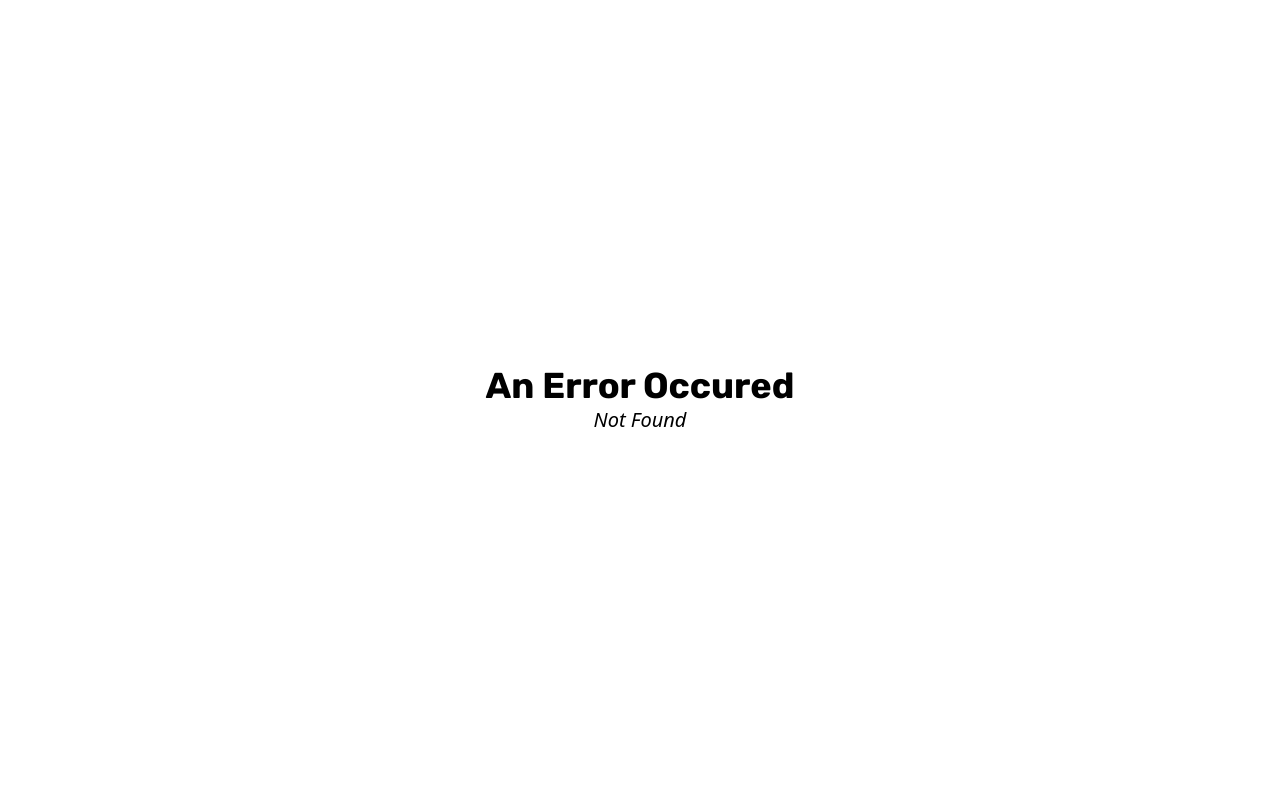
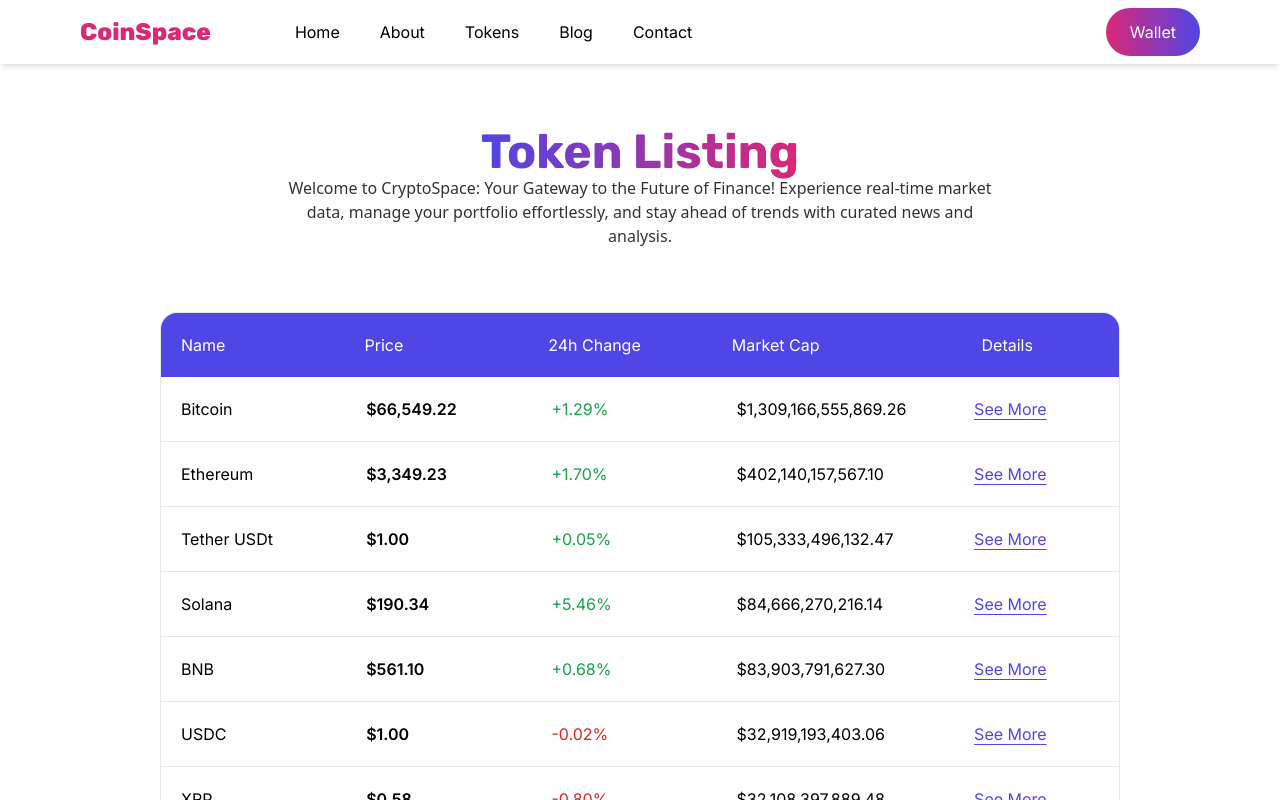
Before and after one commit to srky420/crypto-aggregator-react, a React app: page /token-listings in a window 1280 px wide. Before the commit this address had no page. Shown: the top 800 px of the page. Built offline with nearby package versions, Linux system fonts and the light colour scheme; the HTML template or start-up script is replaced by a standard one.

Commit message:
Add tokens listing page

```diff
--- a/src/App.css
+++ b/src/App.css
@@ -0,0 +1,19 @@
+html {
+    font-size: 16px;
+}
+
+.active {
+    color: black;
+}
+
+@media screen and (max-width: 1024px) {
+    html {
+        font-size: 14px;
+    }
+}
+
+@media screen and (max-width: 480px) {
+    html {
+        font-size: 12px;
+    }
+}
--- a/src/components/globals/Navbar.tsx
+++ b/src/components/globals/Navbar.tsx
@@ -1,6 +1,7 @@
 import { useState } from "react";
 import { Button } from "./Button";
 import { Sidebar } from "./Sidebar";
+import { NavLink } from "react-router-dom";
 
 
 export const Navbar = () => {
@@ -21,11 +22,11 @@ export const Navbar = () => {
                         </a>
                     </div>
                     <ul className="hidden sm:flex font-inter items-center">
-                        <li><a href="" className="block p-5 hover:bg-indigo-500 hover:text-white transition-colors">Home</a></li>
-                        <li><a href="" className="block p-5 hover:bg-indigo-500 hover:text-white transition-colors">About</a></li>
-                        <li><a href="" className="block p-5 hover:bg-indigo-500 hover:text-white transition-colors">Pricing</a></li>
-                        <li><a href="" className="block p-5 hover:bg-indigo-500 hover:text-white transition-colors">Blog</a></li>
-                        <li><a href="" className="block p-5 hover:bg-indigo-500 hover:text-white transition-colors">Contact</a></li>
+                        <li><NavLink to="/" className="block p-5 hover:bg-indigo-500 hover:text-white transition-colors">Home</NavLink></li>
+                        <li><NavLink to="/" className="block p-5 hover:bg-indigo-500 hover:text-white transition-colors">About</NavLink></li>
+                        <li><NavLink to="/token-listings" className="block p-5 hover:bg-indigo-500 hover:text-white transition-colors">Tokens</NavLink></li>
+                        <li><NavLink to="/" className="block p-5 hover:bg-indigo-500 hover:text-white transition-colors">Blog</NavLink></li>
+                        <li><NavLink to="/" className="block p-5 hover:bg-indigo-500 hover:text-white transition-colors">Contact</NavLink></li>
                     </ul>
                     <div className="ms-auto">
                         <Button variant="primary" text="Wallet" />
--- a/src/components/landingPage/Tokens.tsx
+++ b/src/components/globals/Tokens.tsx
@@ -1,15 +1,14 @@
 import { useEffect, useState } from "react";
 import { cryptoListings } from "../../data/cryptoListings";
-import { Button } from "../globals/Button";
+import { Button } from "./Button";
 
 
-export const Tokens = () => {
+export const Tokens = (props: { pageSize: number }) => {
 
     // State for API Data
     const [data, setData] = useState(cryptoListings.data);
     const [currentPage, setCurrentPage] = useState(1);
-    const pageSize = 10;
-    const totalPages = Math.ceil(cryptoListings.data.length / pageSize);
+    const totalPages = Math.ceil(cryptoListings.data.length / props.pageSize);
 
     // USD Currency format
     const USDollar = new Intl.NumberFormat('en-US', {
@@ -20,7 +19,7 @@ export const Tokens = () => {
     // Effect
     useEffect(() => {
 
-        const paginatedData = cryptoListings.data.slice((currentPage - 1) * pageSize, ((currentPage - 1) * pageSize) + pageSize);
+        const paginatedData = cryptoListings.data.slice((currentPage - 1) * props.pageSize, ((currentPage - 1) * props.pageSize) + props.pageSize);
         setData(paginatedData);
 
     }, [currentPage])
@@ -36,14 +35,7 @@ export const Tokens = () => {
     }
 
     return (
-        <section className="container mx-auto px-5 md:px-20 lg:px-40 my-10 lg:my-20">
-
-            {/* Header */}
-            <h1 className="text-4xl sm:text-5xl font-rubik font-bold text-center mb-10">
-                <span className="text-transparent bg-gradient-to-r from-indigo-600 to-pink-600 bg-clip-text">Tokens</span> Listing
-            </h1>
-
-            {/* Tokens */}
+        <div>
             <div className="font-inter border rounded-2xl">
                 <div className="grid grid-cols-4 sm:grid-cols-5 bg-indigo-600 p-5 rounded-tr-2xl rounded-tl-2xl text-white">
                     <h6 className="">Name</h6>
@@ -73,6 +65,6 @@ export const Tokens = () => {
                 </div>
                 <p className="text-center opacity-80">Showing page {currentPage} of {totalPages}</p>
             </div>
-        </section>
+        </div>
     )
 }
--- a/src/components/landingPage/LandingPage.tsx
+++ b/src/components/landingPage/LandingPage.tsx
@@ -1,20 +1,26 @@
 import { Hero } from "./Hero";
 import { Chart } from "./Chart";
 import { Achievements } from "./Achievements";
-import { Tokens } from "./Tokens";
 import { Features } from "./Features";
 import { Brands } from "./Brands";
 import { MobileApp } from "./MobileApp";
 import { BlogPosts } from "./BlogPosts";
+import { TokenListing } from "./TokenListing";
+import { useEffect } from "react";
 
 
 export const LandingPage = () => {
+
+    useEffect(() => {
+        window.scrollTo(0, 0);
+    }, [])
+
     return (
         <section>
             <Hero />
             <Chart />
             <Achievements />
-            <Tokens />
+            <TokenListing />
             <Features />
             <Brands />
             <MobileApp />
--- /dev/null
+++ b/src/components/landingPage/TokenListing.tsx
@@ -0,0 +1,17 @@
+import { Tokens } from "../globals/Tokens"
+
+
+export const TokenListing = () => {
+    return (
+        <section className="container mx-auto px-5 md:px-20 lg:px-40 my-10 lg:my-20">
+
+            {/* Header */}
+            <h1 className="text-4xl sm:text-5xl font-rubik font-bold text-center mb-10">
+                <span className="text-transparent bg-gradient-to-r from-indigo-600 to-pink-600 bg-clip-text">Tokens</span> Listing
+            </h1>
+
+            <Tokens pageSize={10} />
+
+        </section>
+    )
+}
--- /dev/null
+++ b/src/components/tokensPage/TokensPage.tsx
@@ -0,0 +1,26 @@
+import { useEffect } from "react"
+import { Tokens } from "../globals/Tokens"
+
+
+
+export const TokensPage = () => {
+
+    useEffect(() => {
+        window.scrollTo(0, 0);
+    }, [])
+
+    return (
+        <section className="container mx-auto px-5 md:px-20 lg:px-40">
+            <div className="py-8 lg:py-16 relative">
+                <h1 className="text-4xl sm:text-5xl md:text-5xl xl:text-6xl font-bold font-rubik text-center">
+                    <span className="bg-gradient-to-r from-indigo-600 to-pink-600 bg-clip-text text-transparent">Token Listing</span>
+                </h1>
+                <p className="opacity-80 text-center w-3/4 mx-auto">
+                    Welcome to CryptoSpace: Your Gateway to the Future of Finance!
+                    Experience real-time market data, manage your portfolio effortlessly, and stay ahead of trends with curated news and analysis.
+                </p>
+            </div>
+            <Tokens pageSize={20} />
+        </section>
+    )
+}
--- a/src/index.css
+++ b/src/index.css
@@ -3,19 +3,3 @@
 @tailwind base;
 @tailwind components;
 @tailwind utilities;
-
-html {
-    font-size: 16px;
-}
-
-@media screen and (max-width: 1024px) {
-    html {
-        font-size: 14px;
-    }
-}
-
-@media screen and (max-width: 480px) {
-    html {
-        font-size: 12px;
-    }
-}
--- a/src/main.tsx
+++ b/src/main.tsx
@@ -8,6 +8,7 @@ import {
 } from 'react-router-dom'
 import { Error } from './components/globals/Error.tsx'
 import { LandingPage } from './components/landingPage/LandingPage.tsx'
+import { TokensPage } from './components/tokensPage/TokensPage.tsx'
 
 
 // Create router
@@ -20,6 +21,10 @@ const router = createBrowserRouter([
       {
         path: '/',
         element: <LandingPage />
+      },
+      {
+        path: '/token-listings',
+        element: <TokensPage />
       }
     ]
   }
```
